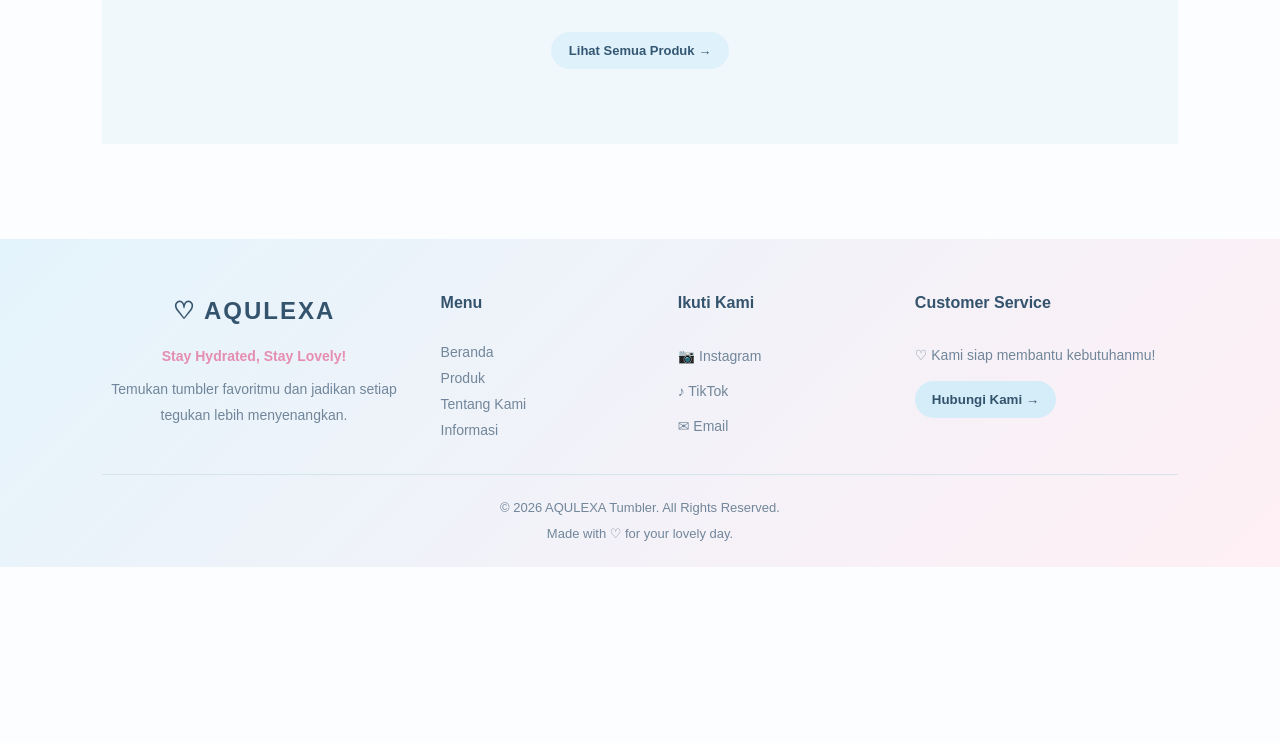
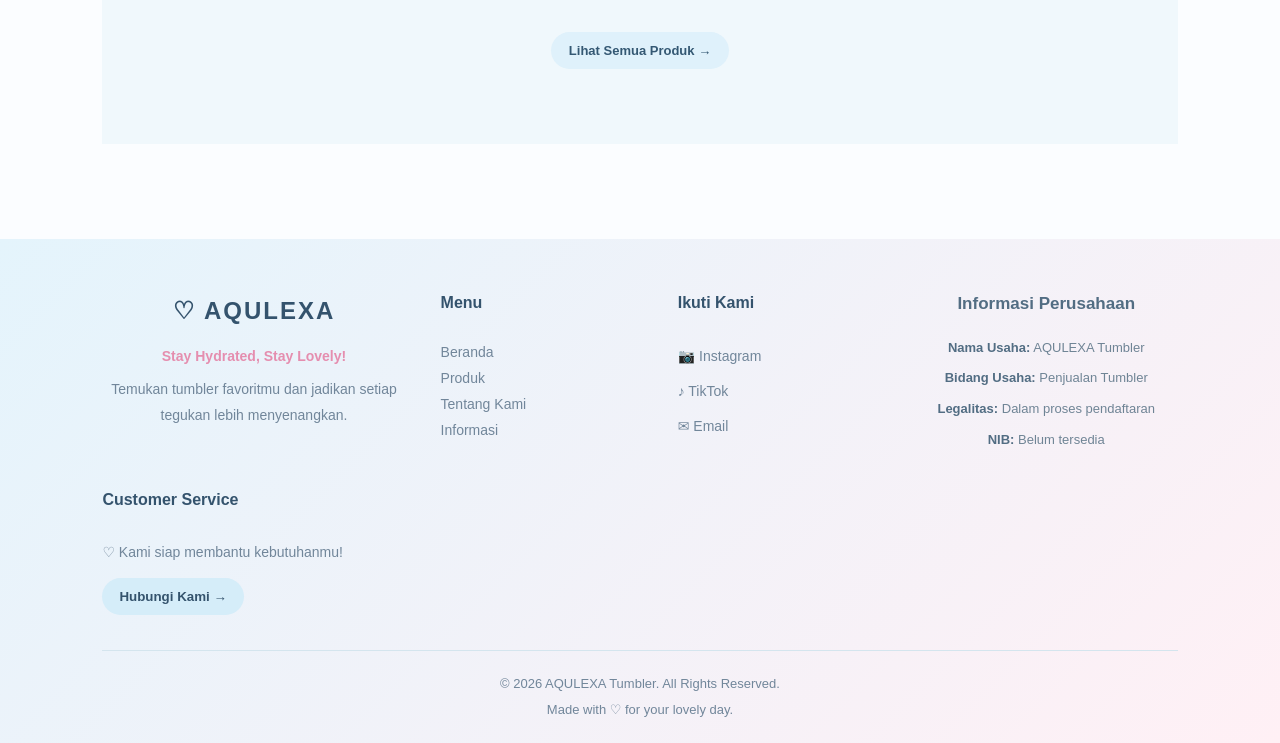
Before and after one commit to alexapkl2024-bot/AQULEXA-, a plain HTML site: page index.html in a window 1280 px wide. Shown: the part 1386-2129 px from the top of the page. Before the commit the page ends 1953 px from the top, so only its background shows below. Drawn offline with Linux system fonts and the light colour scheme.

Commit message:
Update informasi legalitas AQULEXA

```diff
--- a/index.html
+++ b/index.html
@@ -481,6 +481,7 @@
 
 
 <!-- ================= FOOTER ================= -->
+
 <footer class="footer">
 
     <div class="footer-container">
@@ -543,6 +544,19 @@
         </div>
 
 
+<!-- INFORMASI PERUSAHAAN -->
+<div class="footer-legalitas">
+    <h3>Informasi Perusahaan</h3>
+
+    <p><strong>Nama Usaha:</strong> AQULEXA Tumbler</p>
+
+    <p><strong>Bidang Usaha:</strong> Penjualan Tumbler</p>
+
+    <p><strong>Legalitas:</strong> Dalam proses pendaftaran</p>
+
+    <p><strong>NIB:</strong> Belum tersedia</p>
+</div>
+
         <div class="footer-kontak">
 
             <h3>Customer Service</h3>
--- a/style.css
+++ b/style.css
@@ -883,3 +883,34 @@ nav a[href="#ulasan"]:hover {
     text-decoration: none;
     font-weight: inherit;
 }
+
+/* INFORMASI LEGALITAS PERUSAHAAN */
+.footer-legalitas {
+    display: flex;
+    flex-direction: column;
+    gap: 10px;
+}
+
+.footer-legalitas h3 {
+    color: #526d83;
+    font-size: 17px;
+    margin-bottom: 8px;
+}
+
+.footer-legalitas p {
+    color: #6f8495;
+    font-size: 13px;
+    line-height: 1.6;
+    margin: 0;
+}
+
+.footer-legalitas strong {
+    color: #526d83;
+}
+
+/* RESPONSIVE FOOTER */
+@media (max-width: 768px) {
+    .footer-legalitas {
+        margin-top: 15px;
+    }
+}
```
